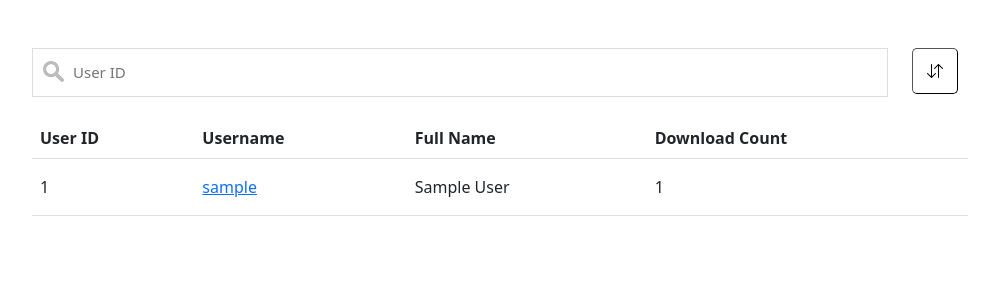
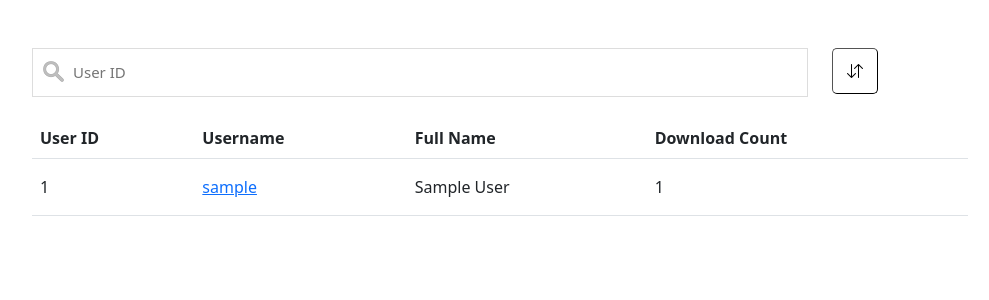
Before and after one commit to amtp1/download-bot, a Flask app: template api/templates/users.html in a window 1280 px wide. Shown: the part 56-356 px from the top of the page, without its empty margins (140-1129 px from the left). Run offline with Flask 3, Linux system fonts and the light colour scheme; the template is opened without the code that fills it: most values are stand-ins (such as "Sample title", 1, 10 or a date in 2020); parts of the project's set-up code (start-up, migrations or seed data) failed here and were passed over; some libraries are stand-ins or nearby versions.

Commit message:
change reverse element position

```diff
--- a/api/templates/users.html
+++ b/api/templates/users.html
@@ -5,7 +5,7 @@
 {% if users %}
   <div class="container w-75 mt-5">
     <div class="row">
-      <div class="col-sm-11">
+      <div class="col-sm-10">
         <p><input  type="text" id="SearchUserInput" onkeyup="searchUserById()" placeholder="User ID"></p>
       </div>
       <div class="col-sm">
```
